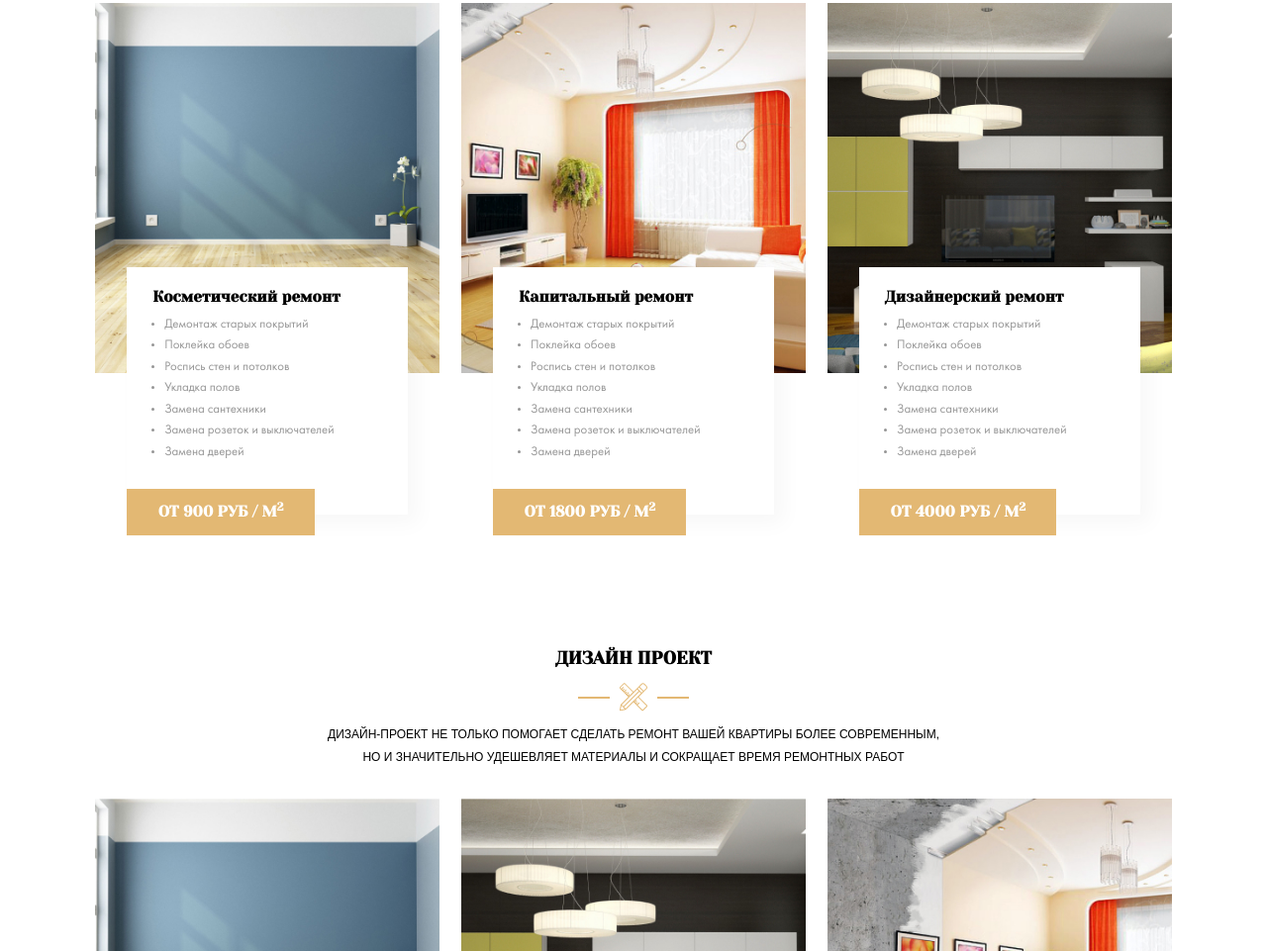
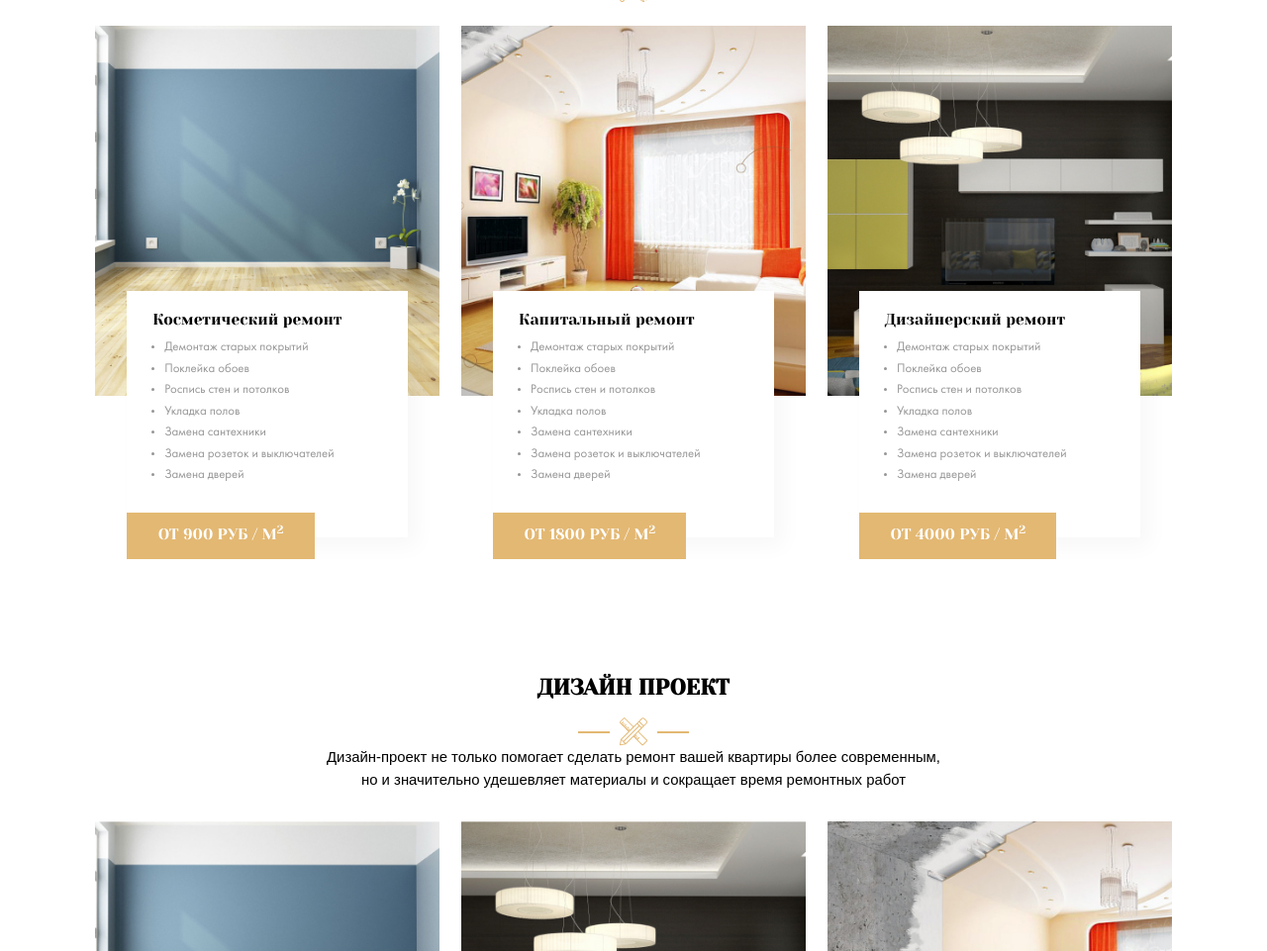
Before and after one commit to ranyn777/repair-design, a website: page index.html in a window 1280 px wide. Shown: the part 1159-2120 px from the top of the page at 99% size. Drawn offline with Linux system fonts and the light colour scheme; files whose address does not match are found by name.

Commit message:
feat: add font weight for two sections types and projects

```diff
--- a/index.html
+++ b/index.html
@@ -189,9 +189,7 @@
                         <img src="img/tools.svg" alt="#">
                     </div>
                     <!-- /.section-title_image -->
-                    <div class="section-title__description projects__section-title__description">
-                        <p>Дизайн-проект не только помогает сделать ремонт вашей квартиры более современным, но и значительно удешевляет материалы и сокращает время ремонтных работ</p>
-                    </div>
+                    <p class="section-title__description projects__section-title__description">Дизайн-проект не только помогает сделать ремонт вашей квартиры более современным,<br> но и значительно удешевляет материалы и сокращает время ремонтных работ</p>
                     <!-- /.section-title__description -->
                 </div>
                 <!-- /.section-title -->
--- a/sass/_settings.sass
+++ b/sass/_settings.sass
@@ -13,6 +13,9 @@ img
         text-align: center
         text-transform: uppercase
         font-family: 'Yeseva One', cursive
+        font-size: 1.23rem
+        font-weight: normal
+        font-style: normal
         &__image
             display: flex
             justify-content: center
@@ -27,5 +30,6 @@ img
             max-width: 52.92rem
             margin: 0 auto
             font-family: 'Futura BookC', sans-serif
-            font-size: 1rem
+            font-size: 1.24rem
             line-height: 1.9rem
+            text-transform: none
--- a/sass/templates/_projects.sass
+++ b/sass/templates/_projects.sass
@@ -19,7 +19,9 @@
         box-shadow: 10px 10px 20px rgba(0, 0, 0, 0.03)
     &__title
         font-family: 'Yeseva One', cursive
-        font-size: 1.29rem
+        font-size: 1.3rem
+        font-weight: 100
+        font-style: normal
         margin-top: 0
         margin-bottom: 0.7rem
     &__list
--- a/sass/templates/_types.sass
+++ b/sass/templates/_types.sass
@@ -18,7 +18,9 @@
         box-shadow: 10px 10px 20px rgba(0, 0, 0, 0.03)
     &__title
         font-family: 'Yeseva One', cursive
-        font-size: 1.29rem
+        font-size: 1.3rem
+        font-weight: 100
+        font-style: normal
         margin-top: 0
         margin-bottom: 0.7rem
     &__list
@@ -35,6 +37,8 @@
         padding: 1.214rem 2.6rem
         font-size: 1.29rem
         font-family: 'Yeseva One', cursive
+        font-style: normal
+        font-weight: normal
         text-transform: uppercase
         background-color: $primary
         color: $light
```
Also changed, not shown: css/style.css.
